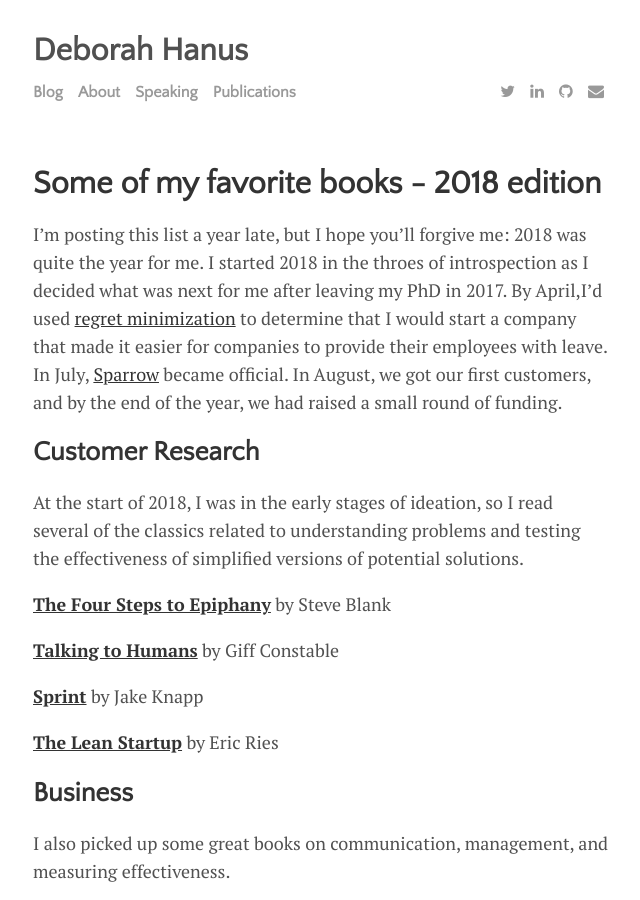
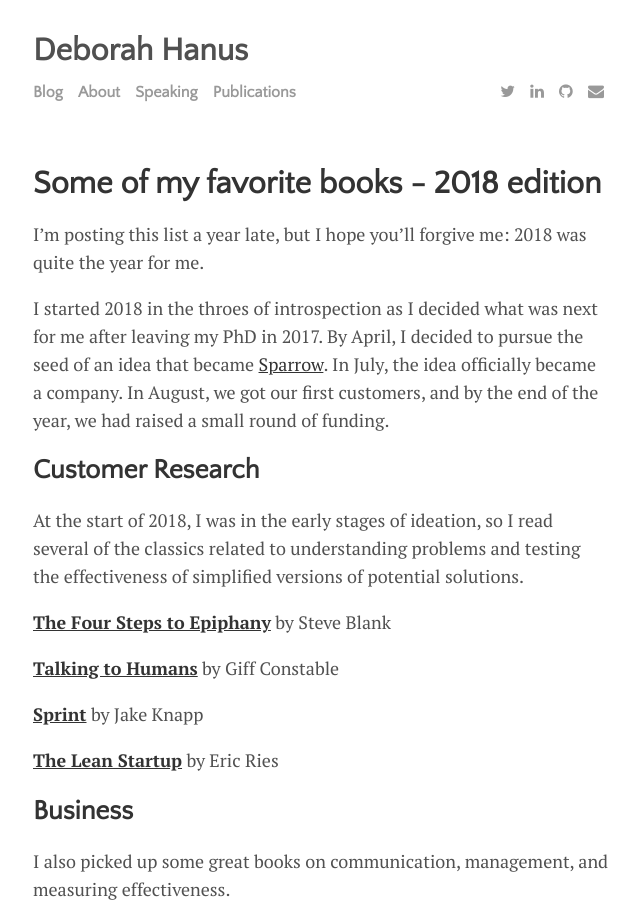
Before and after one commit to dhanus/dhanus.github.io, a Jekyll site: the page built from _posts/2019-12-24-books-2018.markdown, in a window 1280 px wide and 900 px high. Shown: the whole window, without its empty margins (319-959 px from the left). Built offline with Jekyll 4.4.1, drawn with Linux system fonts in a browser that asks for light colours; nearby versions of some CDN libraries.

Commit message:
shorten books 2018

```diff
--- a/_posts/2019-12-24-books-2018.markdown
+++ b/_posts/2019-12-24-books-2018.markdown
@@ -11,7 +11,9 @@ image:
   creditlink:
 ---
 
-I'm posting this list a year late, but I hope you'll forgive me: 2018 was quite the year for me. I started 2018 in the throes of introspection as I decided what was next for me after leaving my PhD in 2017. By April,I'd used [regret minimization](https://deborahhanus.com/blog/regret-minimization/) to determine that I would start a company that made it easier for companies to provide their employees with leave. In July, [Sparrow](http://trysparrow.com/) became official. In August, we got our first customers, and by the end of the year, we had raised a small round of funding.
+I'm posting this list a year late, but I hope you'll forgive me: 2018 was quite the year for me.
+
+I started 2018 in the throes of introspection as I decided what was next for me after leaving my PhD in 2017. By April, I decided to pursue the seed of an idea that became [Sparrow](http://trysparrow.com/). In July, the idea officially became a company. In August, we got our first customers, and by the end of the year, we had raised a small round of funding.
 
 ## Customer Research
 
```
